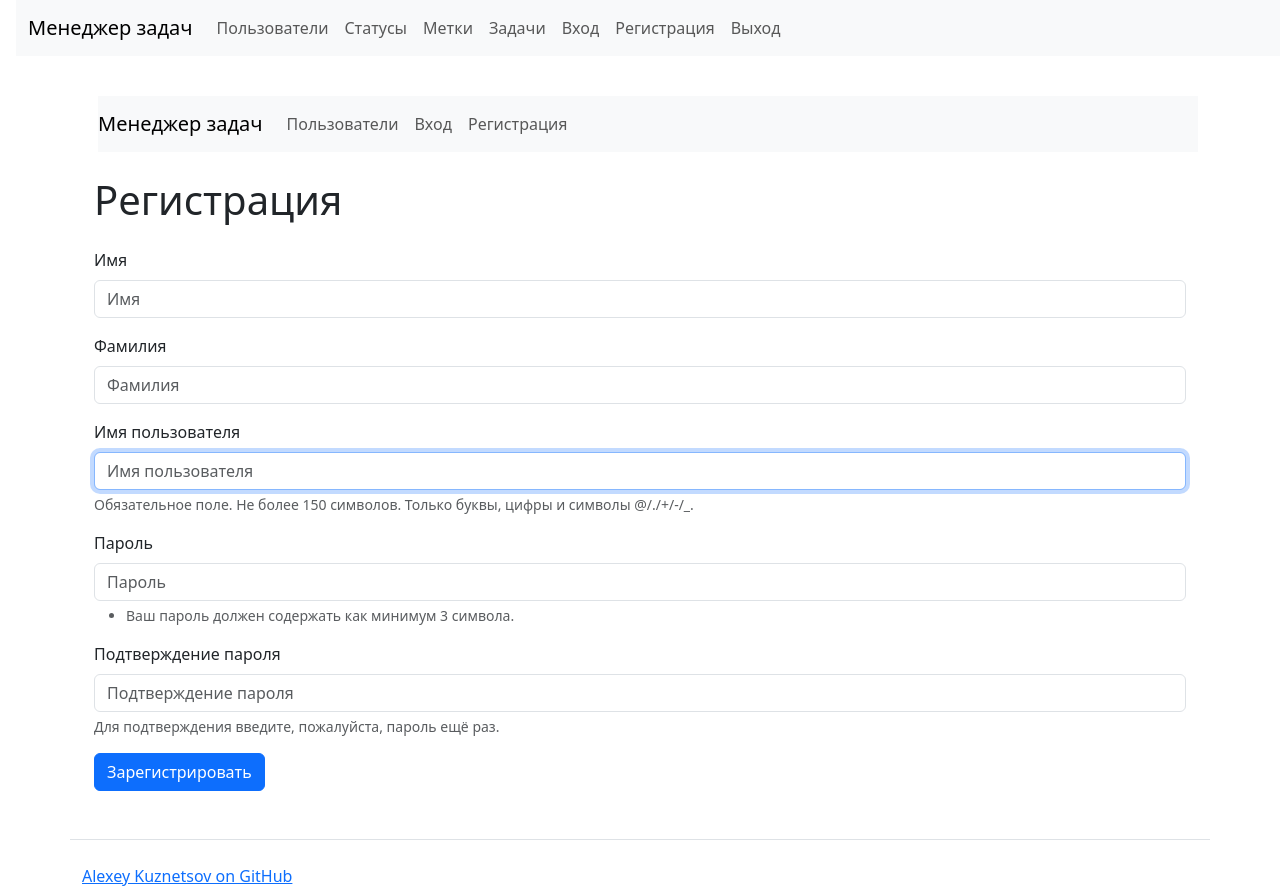
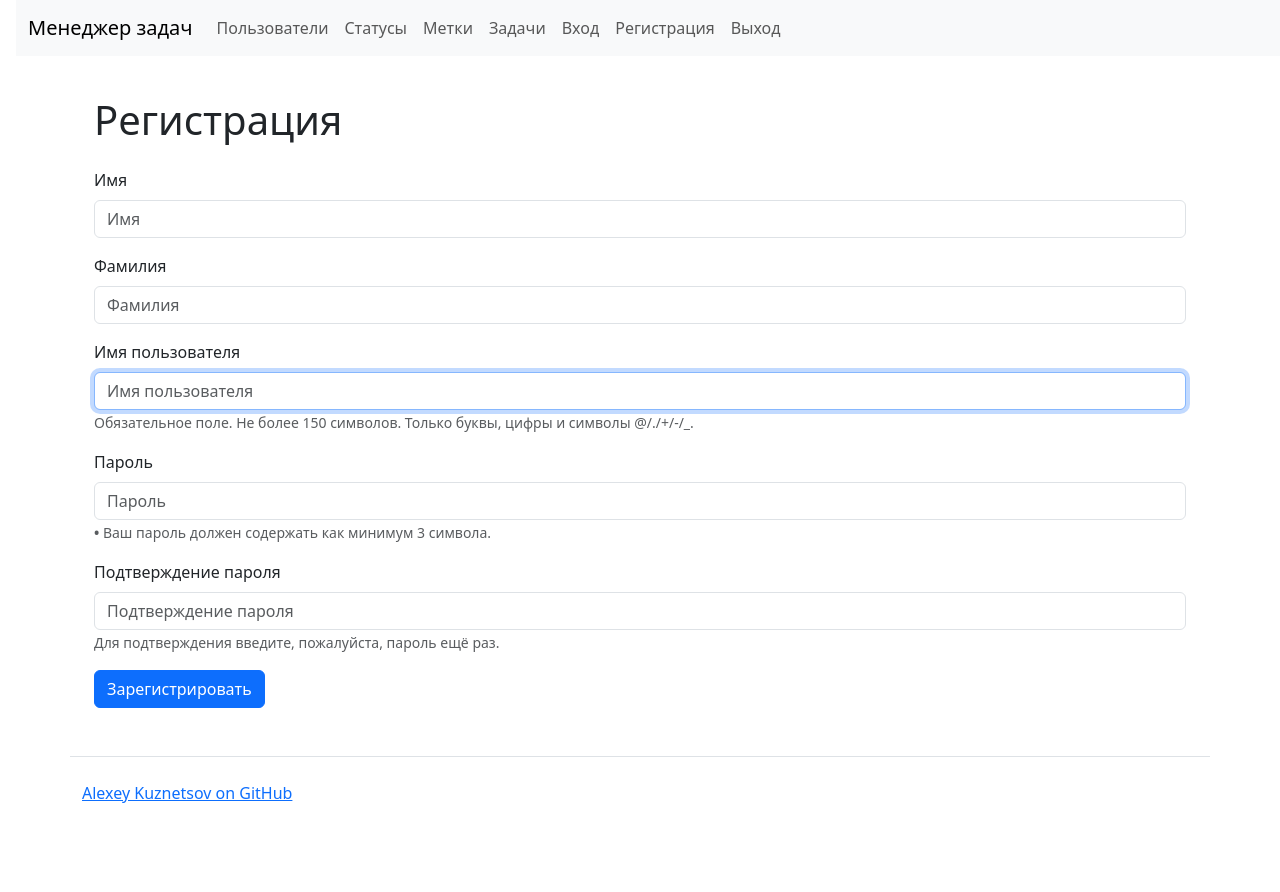
Before and after one commit to Mirroel-Alvares/python-project-52, a Django app: page /users/create/ in a window 1280 px wide. Shown: the top 892 px of the page. After the commit the page ends 803 px from the top, so only its background shows below. Run offline with Django 5.2, Linux system fonts and the light colour scheme; some libraries are stand-ins or nearby versions.

Commit message:
Stage 3.1 Add user_index, fix user_create form.

```diff
--- a/main/templates/main/form.html
+++ b/main/templates/main/form.html
@@ -1,4 +1,6 @@
 {% extends 'layout.html' %}
+
+{% load django_bootstrap5 %}
 
 {% block content %}
 <div class="container wrapper flex-grow-1">
--- a/task_manager/settings.py
+++ b/task_manager/settings.py
@@ -122,6 +122,9 @@ AUTH_PASSWORD_VALIDATORS = [
     },
     {
         'NAME': 'django.contrib.auth.password_validation.MinimumLengthValidator',
+        'OPTIONS': {
+            'min_length': 3,
+        }
     },
     {
         'NAME': 'django.contrib.auth.password_validation.CommonPasswordValidator',
@@ -135,7 +138,7 @@ AUTH_PASSWORD_VALIDATORS = [
 # Internationalization
 # https://docs.djangoproject.com/en/5.1/topics/i18n/
 
-LANGUAGE_CODE = 'en-us'
+LANGUAGE_CODE = 'ru-ru'
 
 TIME_ZONE = 'UTC'
 
--- a/users/forms.py
+++ b/users/forms.py
@@ -1,34 +1,57 @@
 from django import forms
 from django.contrib.auth.forms import UserCreationForm
+from django.utils.safestring import mark_safe
+from django.core.exceptions import ValidationError
 from .models import User
 
 
 class CustomUserCreationForm(UserCreationForm):
     first_name = forms.CharField(
-        widget=forms.TextInput(attrs={"class": "form-control"}),
+        widget=forms.TextInput(attrs={
+            "class": "form-control",
+            "placeholder": "Имя"
+        }),
         label="Имя"
     )
     last_name = forms.CharField(
-        widget=forms.TextInput(attrs={"class": "form-control"}),
+        widget=forms.TextInput(attrs={
+            "class": "form-control",
+            "placeholder": "Фамилия"
+        }),
         label="Фамилия"
+    )
+    username = forms.CharField(
+        widget=forms.TextInput(attrs={
+            "class": "form-control",
+            "placeholder": "Имя пользователя"
+        }),
+        label="Имя пользователя",
+        help_text="Обязательное поле. Не более 150 символов. \
+            Только буквы, цифры и символы @/./+/-/_."
+    )
+    password1 = forms.CharField(
+        widget=forms.TextInput(attrs={
+            "class": "form-control",
+            "placeholder": "Пароль"
+        }),
+        label="Пароль",
+        help_text=mark_safe("<strong>•</strong> Ваш пароль должен содержать как минимум 3 символа.")
+    )
+    password2 = forms.CharField(
+        widget=forms.TextInput(attrs={
+            "class": "form-control",
+            "placeholder": "Подтверждение пароля"
+        }),
+        label="Подтверждение пароля",
+        help_text="Для подтверждения введите, пожалуйста, пароль ещё раз."
     )
 
     class Meta(UserCreationForm.Meta):
         model = User
-        fields = ('first_name', 'last_name') + UserCreationForm.Meta.fields
-
-
-# class BookForm(ModelForm):
-#     class Meta:
-#         model = Book
-#         fields = ['title', 'author']
-#         widgets = {
-#             'title': forms.TextInput(attrs={'class': 'form-control'}),
-#             'author': forms.Select(attrs={'class': 'form-select'}),
-#         }
-#         labels = {
-#             'title': 'Название книги',
-#         }
-#         help_texts = {
-#             'author': 'Выберите автора из списка',
-#         }
+        fields = [
+            "first_name",
+            "last_name",
+            "username",
+            "password1",
+            "password2"
+            ]
--- a/users/templates/users/users_create.html
+++ /dev/null
@@ -1,53 +0,0 @@
-{% extends "layout.html" %}
-
-{% block title %}New user registration{% endblock %}
-
-{% block content %}
-<body class="d-flex flex-column min-vh-100">
-    <nav class="navbar navbar-expand-lg navbar-light bg-light ms-3">
-      <a class="navbar-brand" href="/">Менеджер задач</a>
-      <button class="navbar-toggler" data-bs-toggle="collapse" data-bs-target="#navbarToggleExternalContent">
-        <span class="navbar-toggler-icon"></span>
-      </button>
-      <div class="collapse navbar-collapse" id="navbarToggleExternalContent">
-        <ul class="navbar-nav mr-auto">
-          <li class="nav-item">
-            <a class="nav-link" href="/users/">Пользователи</a>
-          </li>
-
-        </ul>
-        <ul class="navbar-nav">
-
-            <li class="nav-item">
-              <a class="nav-link" href="/login/">Вход</a>
-            </li>
-            <li class="nav-item">
-              <a class="nav-link" href="/users/create/">Регистрация</a>
-            </li>
-
-        </ul>
-      </div>
-    </nav>
-    <div class="container wrapper flex-grow-1">
-
-
-
-      <h1 class="my-4">
-
-Регистрация
-
-      </h1>
-
-<form method="post">
-  <input type="hidden" name="csrfmiddlewaretoken" value="bQ4zYZh0M0b5axacpaJM7ZdGdI3MSfBb9u9zYG7pQaKtvzTYSz8LiShVm6oYEgQF">
-  <div class="mb-3"><label class="form-label" for="id_first_name">Имя</label><input type="text" name="first_name" maxlength="150" class="form-control" placeholder="Имя" required="" id="id_first_name"></div><div class="mb-3"><label class="form-label" for="id_last_name">Фамилия</label><input type="text" name="last_name" maxlength="150" class="form-control" placeholder="Фамилия" required="" id="id_last_name"></div><div class="mb-3"><label class="form-label" for="id_username">Имя пользователя</label><input type="text" name="username" maxlength="150" autofocus="" class="form-control" placeholder="Имя пользователя" required="" aria-describedby="id_username_helptext" id="id_username"><div class="form-text">Обязательное поле. Не более 150 символов. Только буквы, цифры и символы @/./+/-/_.</div>
-</div><div class="mb-3"><label class="form-label" for="id_password1">Пароль</label><input type="password" name="password1" autocomplete="new-password" class="form-control" placeholder="Пароль" aria-describedby="id_password1_helptext" id="id_password1"><div class="form-text"><ul><li>Ваш пароль должен содержать как минимум 3 символа.</li></ul></div>
-</div><div class="mb-3"><label class="form-label" for="id_password2">Подтверждение пароля</label><input type="password" name="password2" autocomplete="new-password" class="form-control" placeholder="Подтверждение пароля" aria-describedby="id_password2_helptext" id="id_password2"><div class="form-text">Для подтверждения введите, пожалуйста, пароль ещё раз.</div>
-</div>
-    <input class="btn btn-primary" type="submit" value="Зарегистрировать">
-</form>
-
-
-</body>
-
-{% endblock %}
--- a/users/urls.py
+++ b/users/urls.py
@@ -6,7 +6,7 @@ app_name = 'users'
 urlpatterns = [
     path('', views.UsersIndexView.as_view(), name='users_index'),
     path('create/', views.UserCreate.as_view(), name='user_create'),
-    # path('<int:pk>/delete/', views.ArticleDelete.as_view(), name='delete'),
-    # path('<int:pk>/update/', views.ArticleUpdate.as_view(), name='update'),
+    path('<int:pk>/delete/', views.UserDelete.as_view(), name='user_delete'),
+    path('<int:pk>/update/', views.UserUpdate.as_view(), name='user_update'),
     # path('<int:pk>/', views.ArticleDetail.as_view(), name='detail'),
 ]
--- a/users/views.py
+++ b/users/views.py
@@ -1,9 +1,10 @@
+from django.contrib import messages
 from django.urls import reverse_lazy
 from django.views.generic import (
     CreateView,
     # DeleteView,
     # DetailView,
-    # TemplateView,
+    TemplateView,
     ListView,
     # UpdateView,
 )
@@ -15,12 +16,29 @@ from users.models import User
 class UsersIndexView(ListView):
     model = User
     template_name = 'users/users_index.html'
+    context_object_name = "users"
 
 
 class UserCreate(CreateView):
     model = User
     form_class = CustomUserCreationForm
-    template_name = "users/users_create.html"
+    template_name = "main/form.html"
+    success_url = reverse_lazy("login")
+    extra_context = dict(title="Регистрация", button="Зарегистрировать")
+
+    def form_valid(self, form):
+        messages.success(self.request, "Пользователь успешно зарегистрирован")
+        return super().form_valid(form)
+
+
+class UserDelete(TemplateView):
+    template_name = 'users/user_delete.html'
+
+
+class UserUpdate(TemplateView):
+    template_name = 'users/user_update.html'
+
+
 
 
 
```
Also changed, not shown: users/templates/users/user_delete.html (added, +7 -0 lines), users/templates/users/user_update.html (added, +7 -0 lines), users/templates/users/users_index.html (+29 -23 lines).
